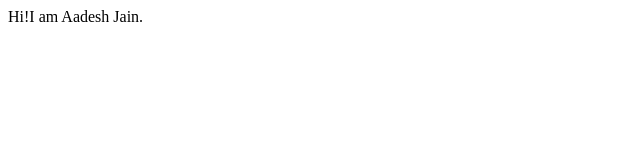
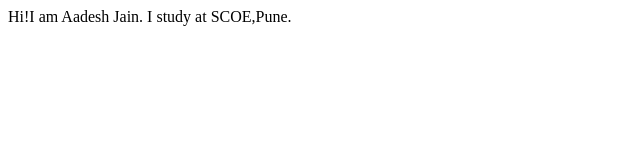
Before and after one commit to aadeshjain7/aadesh-portfolio, a plain HTML site: page index.html in a window 1280 px wide. Shown: the whole page, without its empty margins (0-640 px from the left). Drawn offline with Linux system fonts and the light colour scheme.

Commit message:
docs:added college name

```diff
--- a/index.html
+++ b/index.html
@@ -7,5 +7,6 @@
 </head>
 <body>
     Hi!I am Aadesh Jain.
+    I study at SCOE,Pune.
 </body>
 </html>
```
